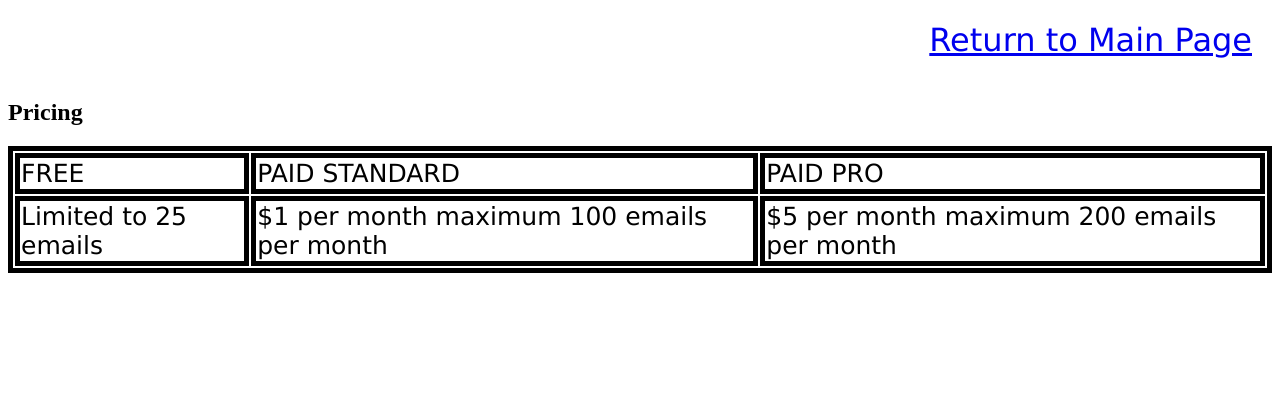
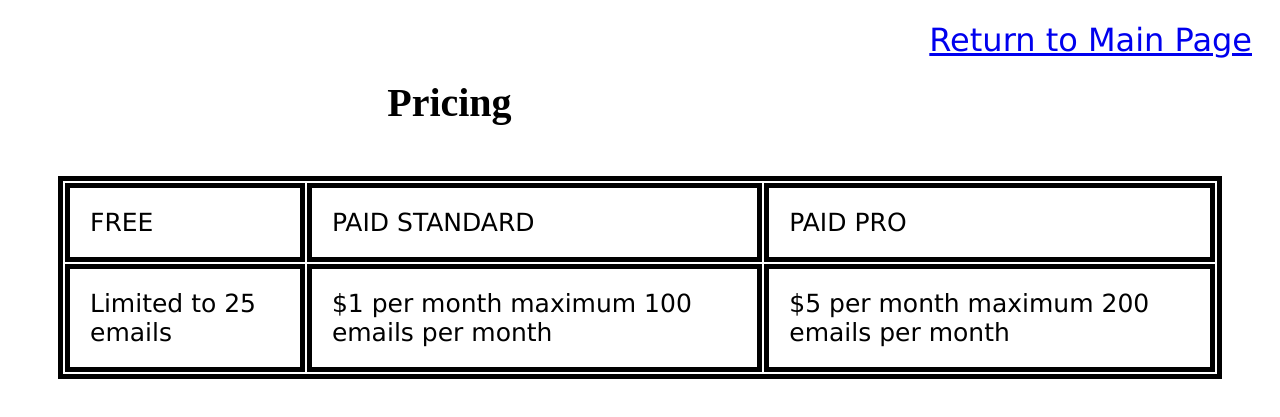
Before and after one commit to MM-BYC/SBA-307-HTML-and-CSS, a plain HTML site: page pricing.html in a window 1280 px wide. Shown: the part 103-520 px from the top of the page. Drawn offline with Linux system fonts and the light colour scheme; files that its build step writes are made by us from their sources; a script that the page names is missing; files whose address does not match are found by name.

Commit message:
table spacing

```diff
--- a/css/pricing.css
+++ b/css/pricing.css
@@ -11,8 +11,18 @@ li > img.logo {
     }
 
     table, tr, td, th {
+        margin: 2em;
         border: 5px solid black;
         font-family: "Lucida Sans", "Lucida Sans Regular", "Lucida Grande",
         "Lucida Sans Unicode", Geneva, Verdana, sans-serif;
         font-size: 25px;
     }
+
+    .pricing {
+        width: 40%;
+        margin: 0 auto;
+        font-size: 2.5em;
+    }
+    .plan {
+        padding: 20px;
+    }
--- a/pricing.html
+++ b/pricing.html
@@ -25,16 +25,16 @@
             <h1 class="pricing"> Pricing</h1>
             <table class="table">
                 <tr>
-                    <td class="freecol"> FREE</td>
-                    <td class="paidstandard"> PAID STANDARD</td>
-                    <td class="paidpro"> PAID PRO</td>
+                    <td class="plan"> FREE</td>
+                    <td class="plan"> PAID STANDARD</td>
+                    <td class="plan"> PAID PRO</td>
                 </tr>
                 <tr>
-                    <td>
+                    <td class="plan" id="freecol">
                         Limited to 25 emails
                     </td>
-                    <td>$1 per month maximum 100 emails per month</td>
-                    <td>$5 per month maximum 200 emails per month</td>
+                    <td class="plan" id="paidstandard">$1 per month maximum 100 emails per month</td>
+                    <td class="plan" id="paidpro">$5 per month maximum 200 emails per month</td>
                 </tr>
 
             </table>
```
